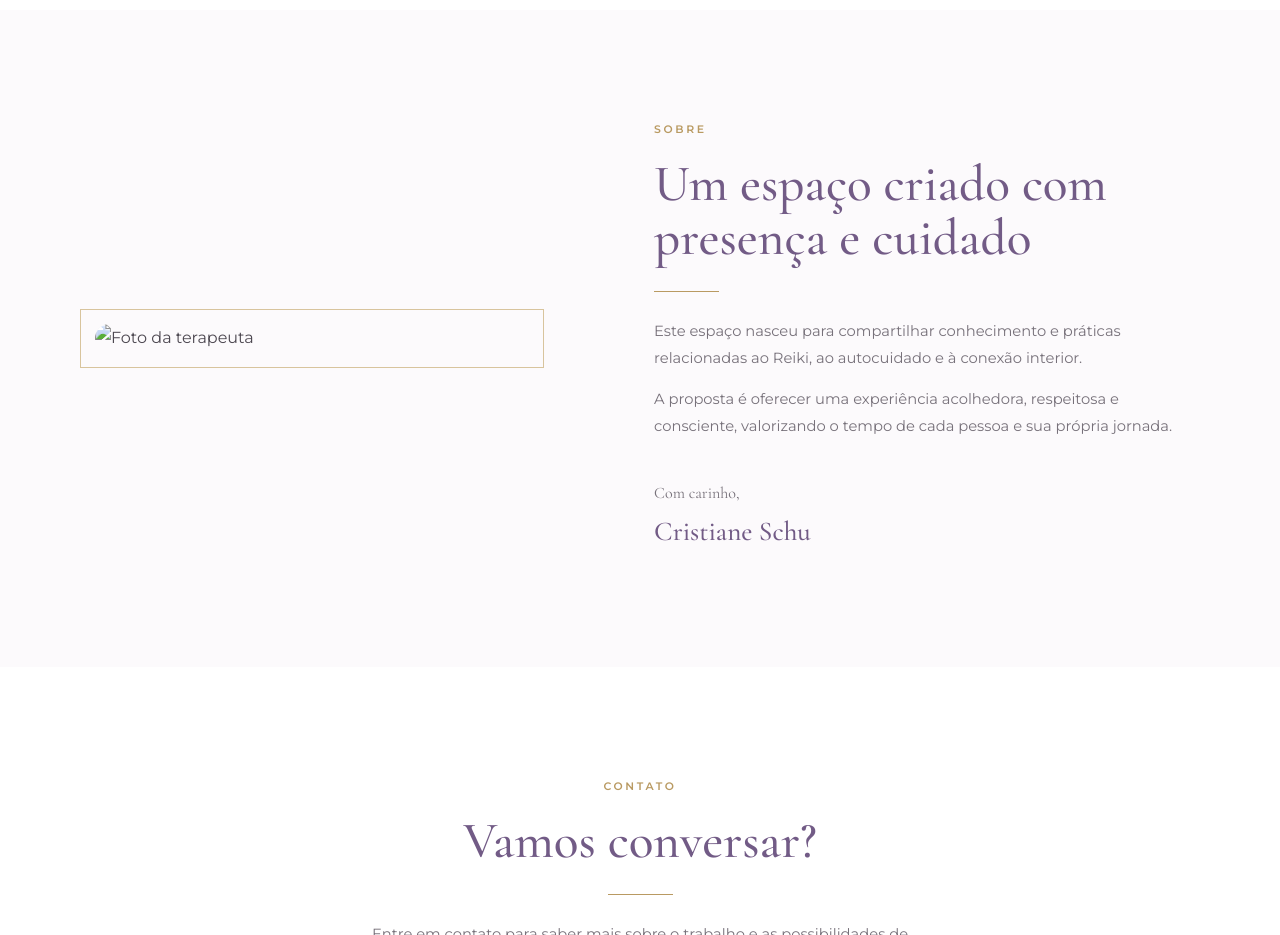
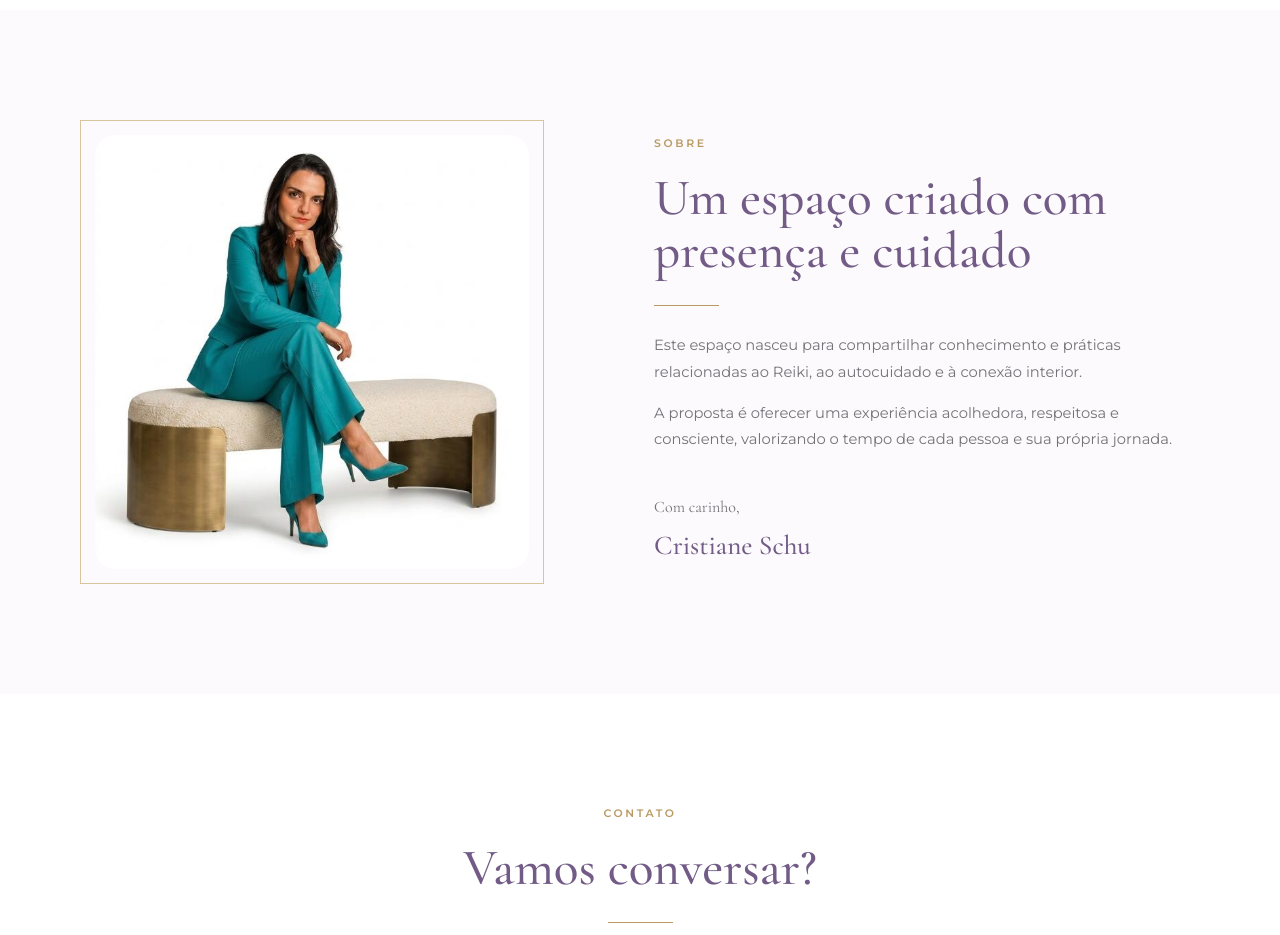
Before and after one commit to JulianeSchu/reiki-site, a plain HTML site: page index.html in a window 1280 px wide. Shown: the part 3740-4675 px from the top of the page. Drawn offline with nearby package versions, Linux system fonts and the light colour scheme.

Commit message:
Ajuste de imagem

```diff
--- a/index.html
+++ b/index.html
@@ -225,7 +225,7 @@
     <section class="section about-section" id="sobre">
       <div class="container about-grid">
         <div class="about-image reveal">
-          <img src="images/terapeuta.jpg" alt="Foto da terapeuta">
+          <img src="images/terapeuta.jpeg" alt="Foto da terapeuta">
           <div class="about-frame"></div>
         </div>
 
```
